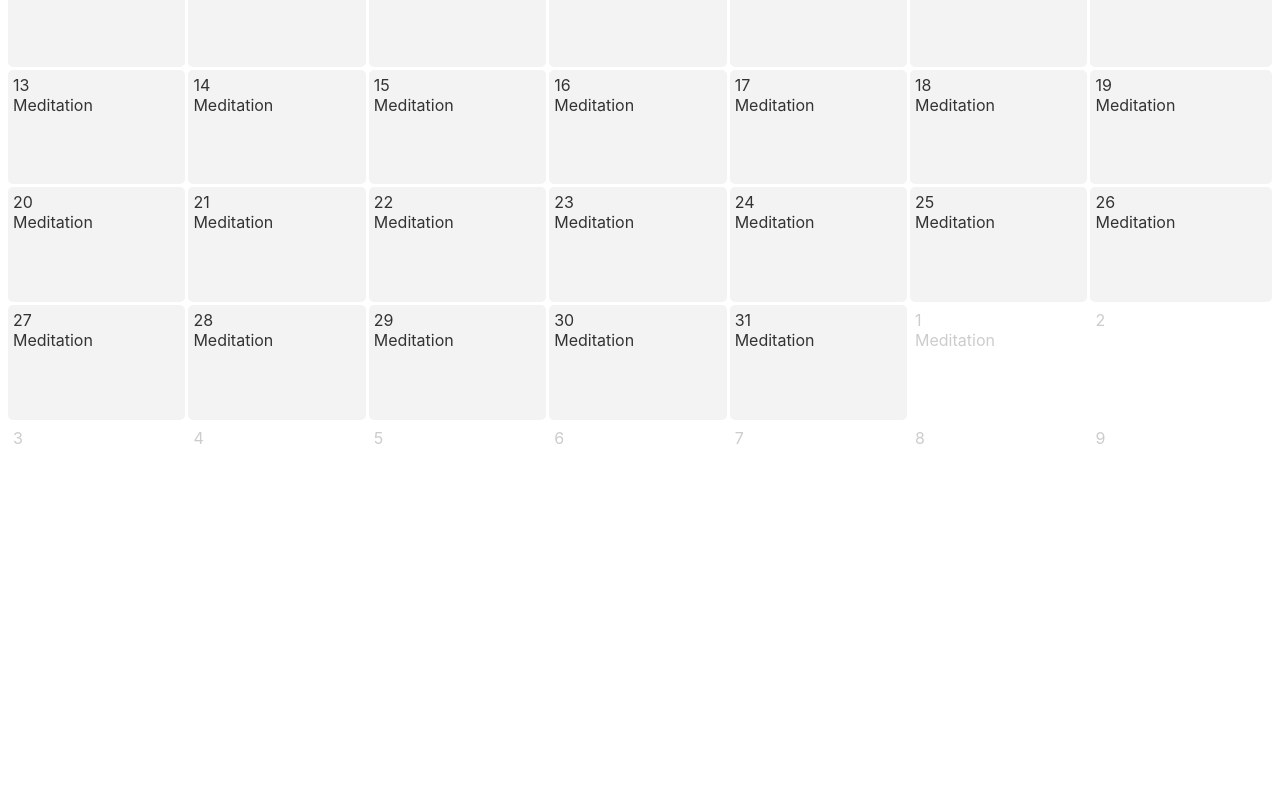
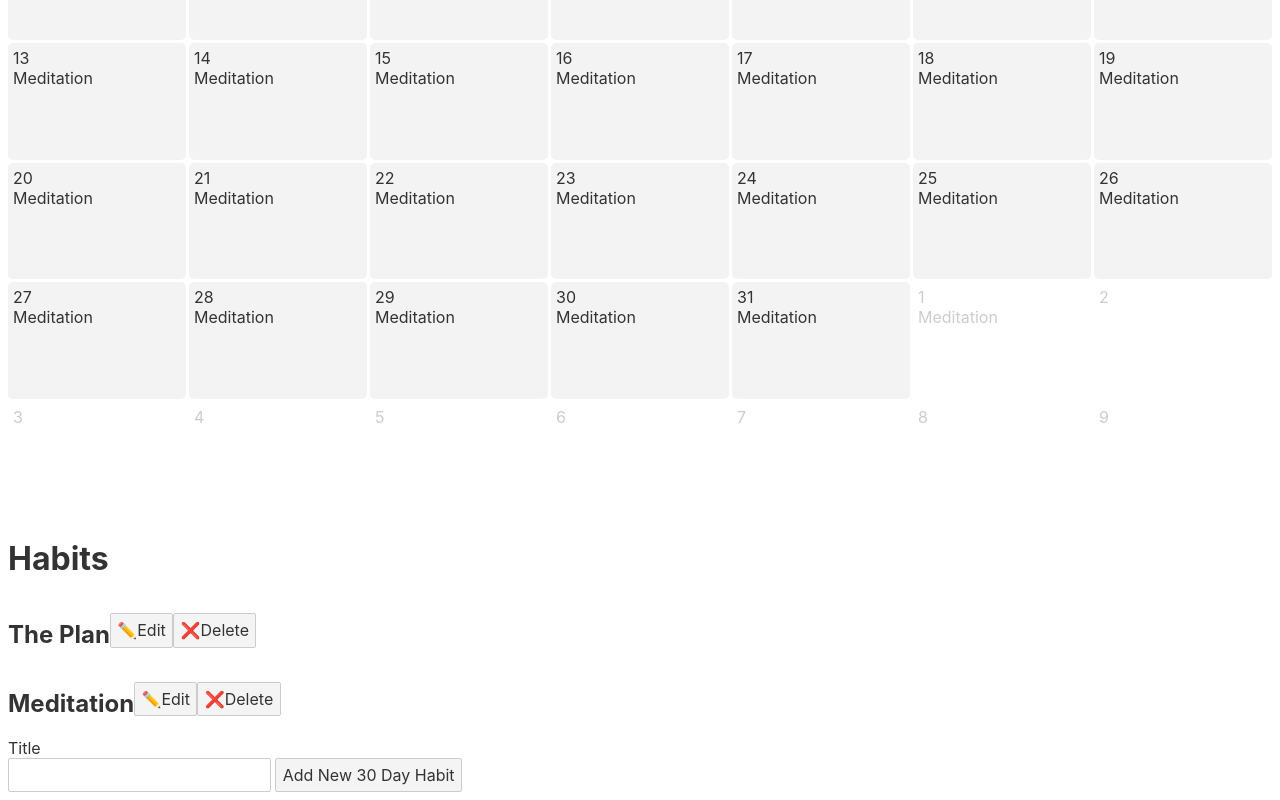
Before and after one commit to pooriajr/hh-svelte, a Svelte app: page / in a window 1280 px wide. Shown: the part 274-1074 px from the top of the page. Before the commit the page ends 800 px from the top, so only its background shows below. Built offline with nearby package versions, Linux system fonts and the light colour scheme.

Commit message:
added crud operation for habits

```diff
--- a/src/App.svelte
+++ b/src/App.svelte
@@ -9,7 +9,8 @@
     addMonths,
     subMonths,
     areIntervalsOverlapping,
-    isWithinInterval
+    isWithinInterval,
+    startOfDay
   } from 'date-fns'
 
   let habitData = {
@@ -24,29 +25,39 @@
       title: 'Meditation',
       startDate: new Date(2019, 9, 2),
       endDate: new Date(2019, 10, 1)
-    },
-    345: {
-      id: 345,
-      title: 'Veganism',
-      startDate: new Date(2019, 8, 1),
-      endDate: new Date(2019, 8, 25)
     }
   }
 
-  // let recordData = {
-  //   '2019-10-6': {
-  //     123: true,
-  //     234: false
-  //   },
-  //   '2019-10-4': {
-  //     123: true
-  //   }
-  // }
+  function deleteHabit(id) {
+    if(window.confirm(`Delete this habit? -> ${habitData[id].title}`)){
+      //trigger a rerender
+      habitData[id] = habitData[id]
+
+      delete habitData[id]
+    }
+  }
+
+  function editHabit(id) {
+    habitData[id].title = window.prompt('Edit habit title?', habitData[id].title)
+  }
+
+  let newHabitTitle = ''
+
+  function addHabit() {
+    const startDate = startOfDay(new Date())
+     habitData[345] = {
+      id: 345,
+      title: newHabitTitle,
+      startDate,
+      endDate: addDays(startDate, 30)
+    }
+    newHabitTitle = ''
+  }
 
   let today = new Date()
   let displayDate = today
 
-  function generateDayArray(startDate) {
+  function generateDayArray(startDate, habitData) {
     let dateArray
     // 1. get first and last days of the display range,
     // * based on the first day of the first week of the month of the displayDate.
@@ -93,7 +104,7 @@
     displayDate = subMonths(displayDate, 1)
   }
 
-  $: dayArray = generateDayArray(displayDate)
+  $: dayArray = generateDayArray(displayDate, habitData)
 
   let monthNames = [
     'January',
@@ -127,11 +138,28 @@
   </div>
   {/each}
 </div>
+<div class="habits">
+  <h1>Habits</h1>
+  {#each Object.values(habitData) as habit}
+  <div class="habit">
+    <h2>
+      {habit.title}
+    </h2>
+    <button on:click={() => editHabit(habit.id)}>✏️Edit</button>
+    <button on:click={() => deleteHabit(habit.id)}>❌Delete</button>
+  </div>
+  {/each}
+  <form on:submit|preventDefault={addHabit}>
+      <label>Title</label>
+      <input bind:value={newHabitTitle}>
+      <button>Add New 30 Day Habit</button>
+  </form>
+</div>
 
 <style>
   .header {
     text-align: center;
-    height: 80px;
+    height: 70px;
     display: flex;
     align-items: center;
     justify-content: space-between;
@@ -146,16 +174,21 @@
     border-radius: 5px;
   }
   .day-grid {
-    height: calc(100% - 80px);
+    height: calc(100% - 70px);
     display: grid;
-    grid-template-columns: repeat(7, auto);
-    grid-template-rows: repeat(6, auto);
+    grid-template-columns: repeat(7, 1fr);
+    grid-template-rows: repeat(6, 1fr);
     grid-gap: 3px;
   }
   .cell {
     padding: 5px;
     border-radius: 5px;
     background: #f3f3f3;
+  }
+
+  .habit {
+    display: flex;
+    align-items: center;
   }
 
   .today {
```
